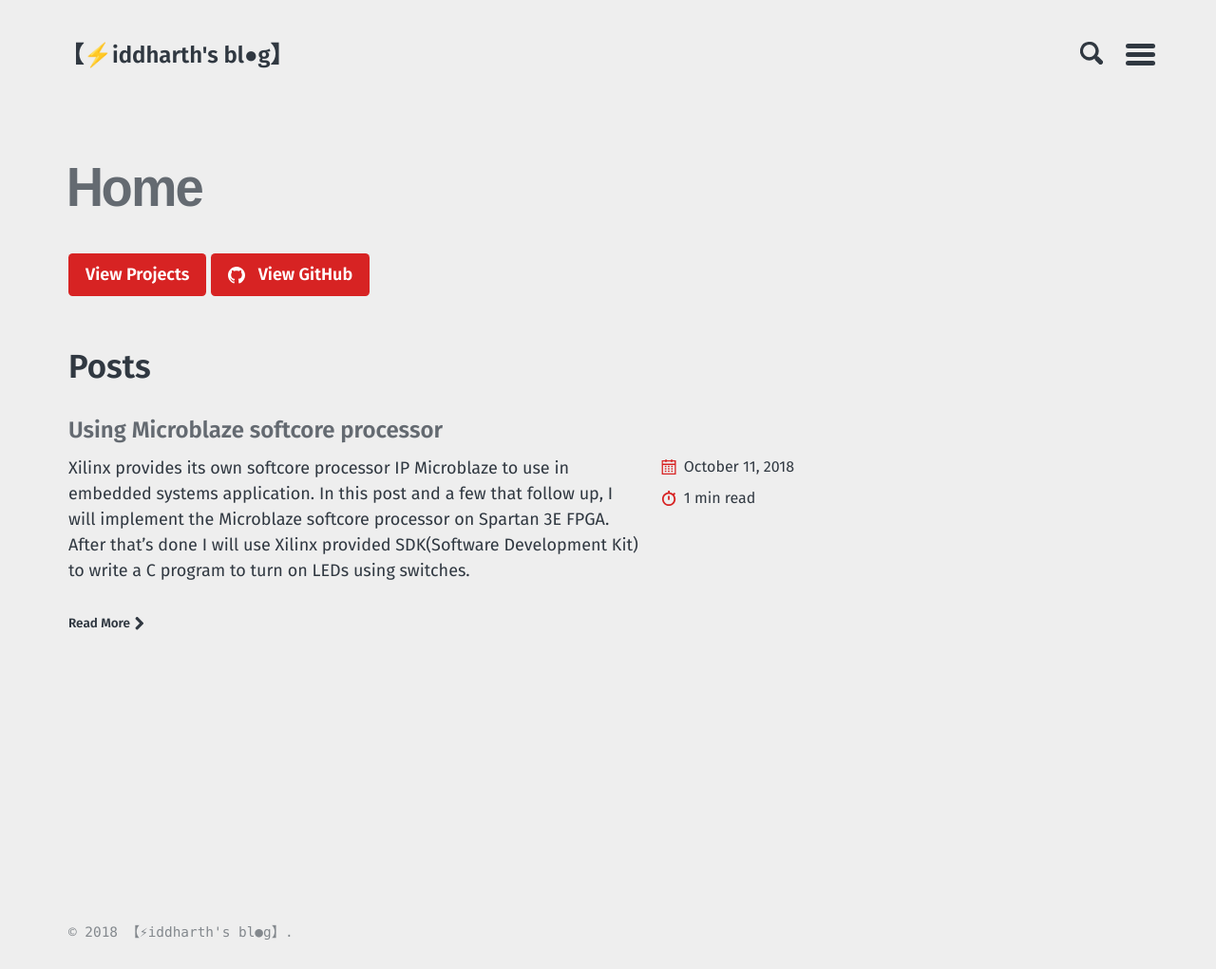
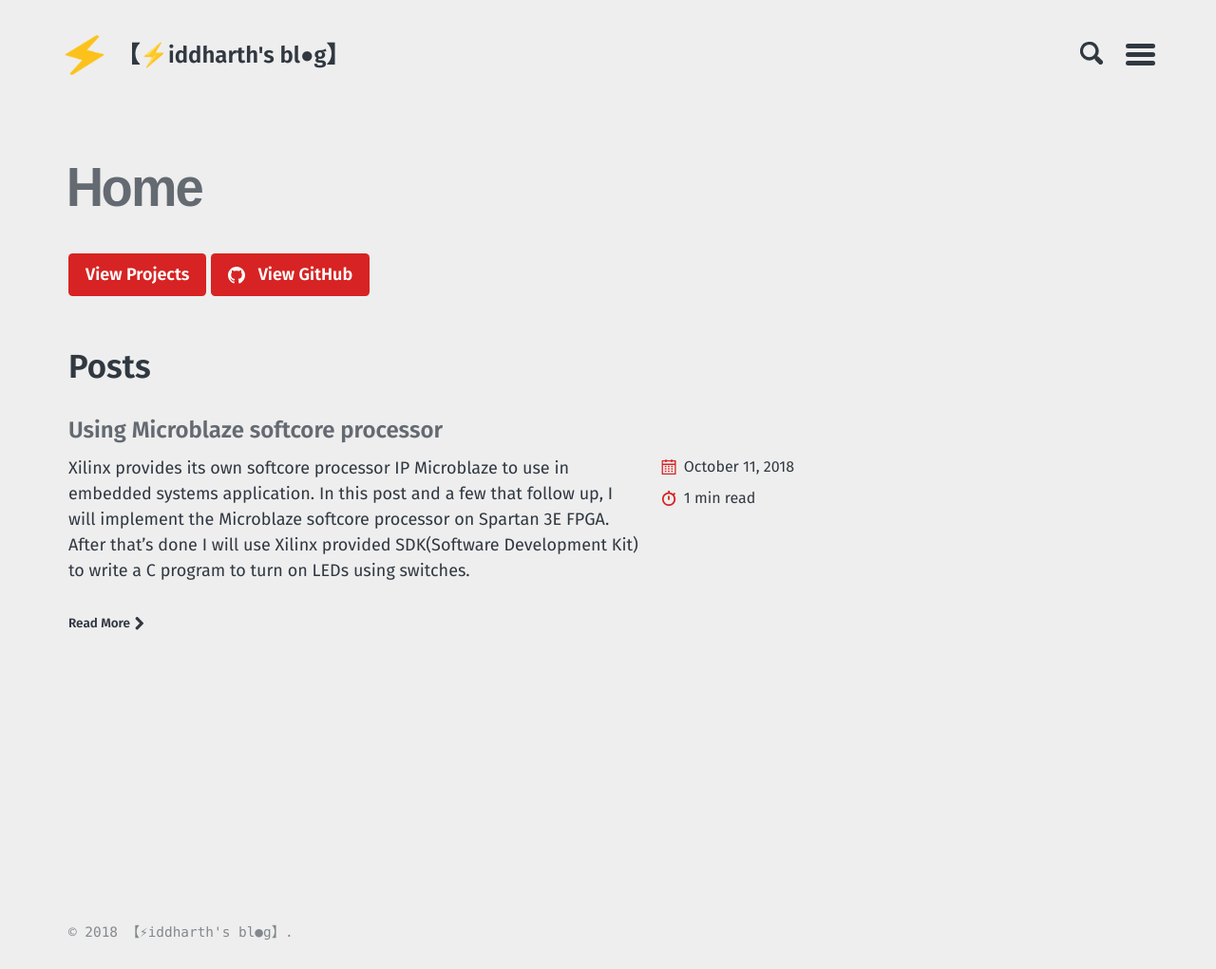
Before and after one commit to siddharth-pro/gitSiddharth.github.io, a Jekyll site: the page built from index.md, in a window 1280 px wide. Shown: the whole page at 95% size. Built offline with Jekyll 4.4.1, drawn with Linux system fonts in a browser that asks for light colours.

Commit message:
Update _config.yml

```diff
--- a/_config.yml
+++ b/_config.yml
@@ -26,7 +26,7 @@ author:
 twitter_username:
 github_username: gitSiddharth
 
-logo: # path of site logo, e.g. "/assets/images/logo.png"
+logo: /assets/images/logo.png
 search: true # true, false (default)
 search_full_content: true # true, false (default)
 search_provider: # lunr (default), algolia
```
